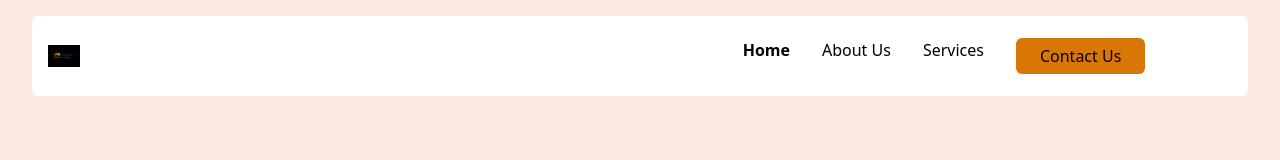
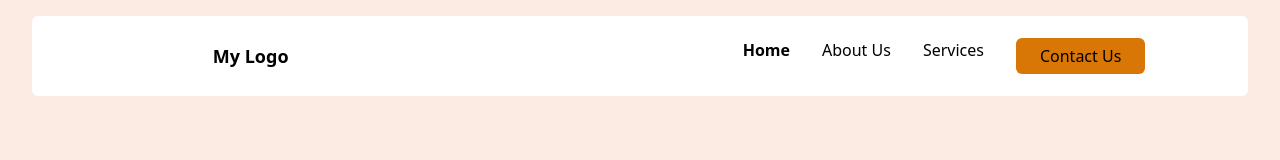
Before and after one commit to Nwobasi-Dirionye/learnfactoryassignment1, a website: page index.html in a window 1280 px wide. Shown: the top 160 px of the page. Drawn offline with nearby package versions, Linux system fonts and the light colour scheme.

Commit message:
fourth commit

```diff
--- a/index.html
+++ b/index.html
@@ -12,7 +12,7 @@
         class="flex justify-between items-center text-center w-full h-20 bg-white rounded-md"
       >
         <div class="w-1/3 ml-4">
-          <img src="na.jpeg" alt="" class="w-8" />
+          <h2 class="text-lg font-bold leading-4">My Logo</h2>
         </div>
         <div class="w-1/2 px-6 py-2.5">
           <ul class="flex justify-center gap-8 text-center">
```
Also changed, not shown: src/output.css.
